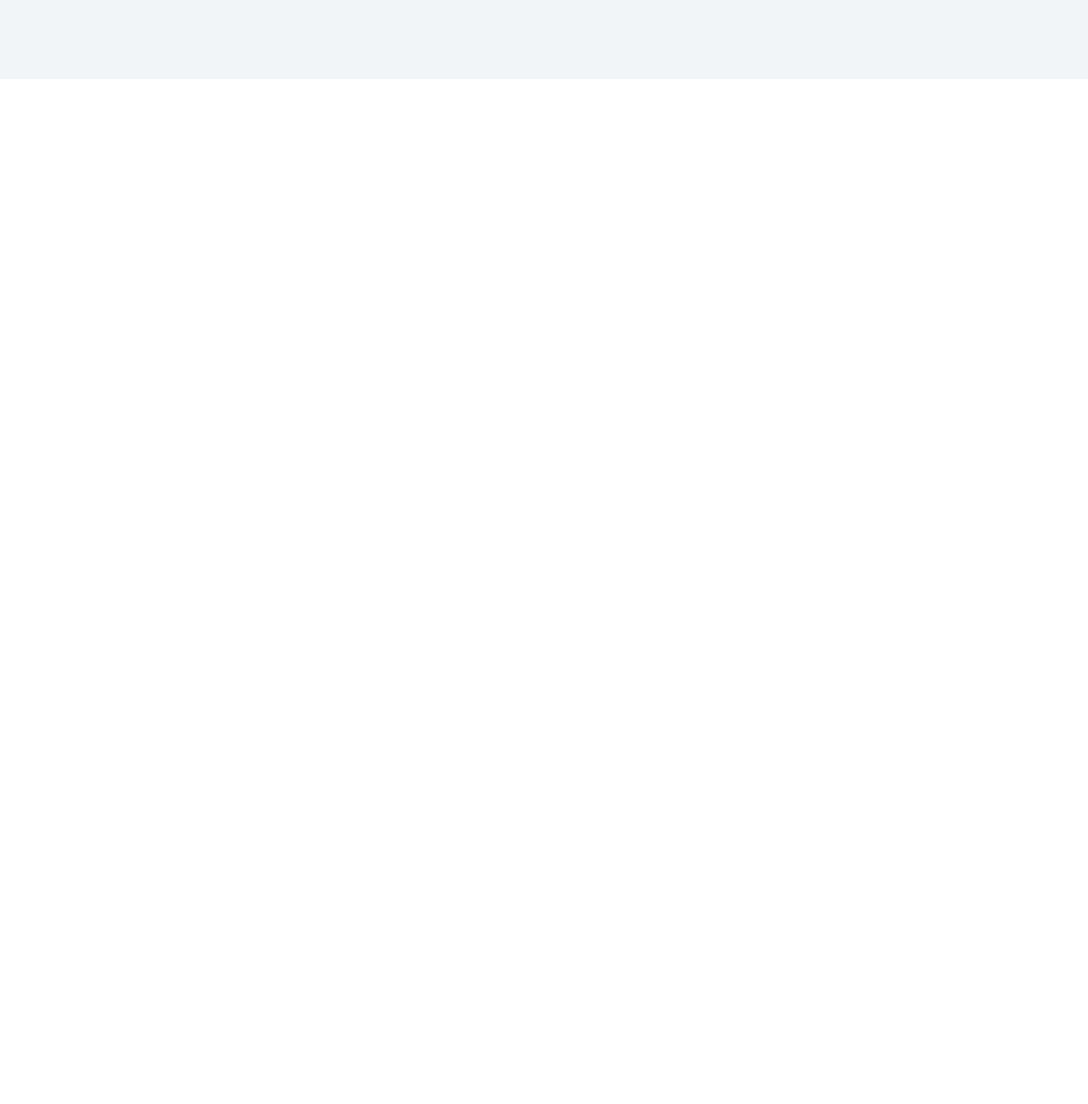
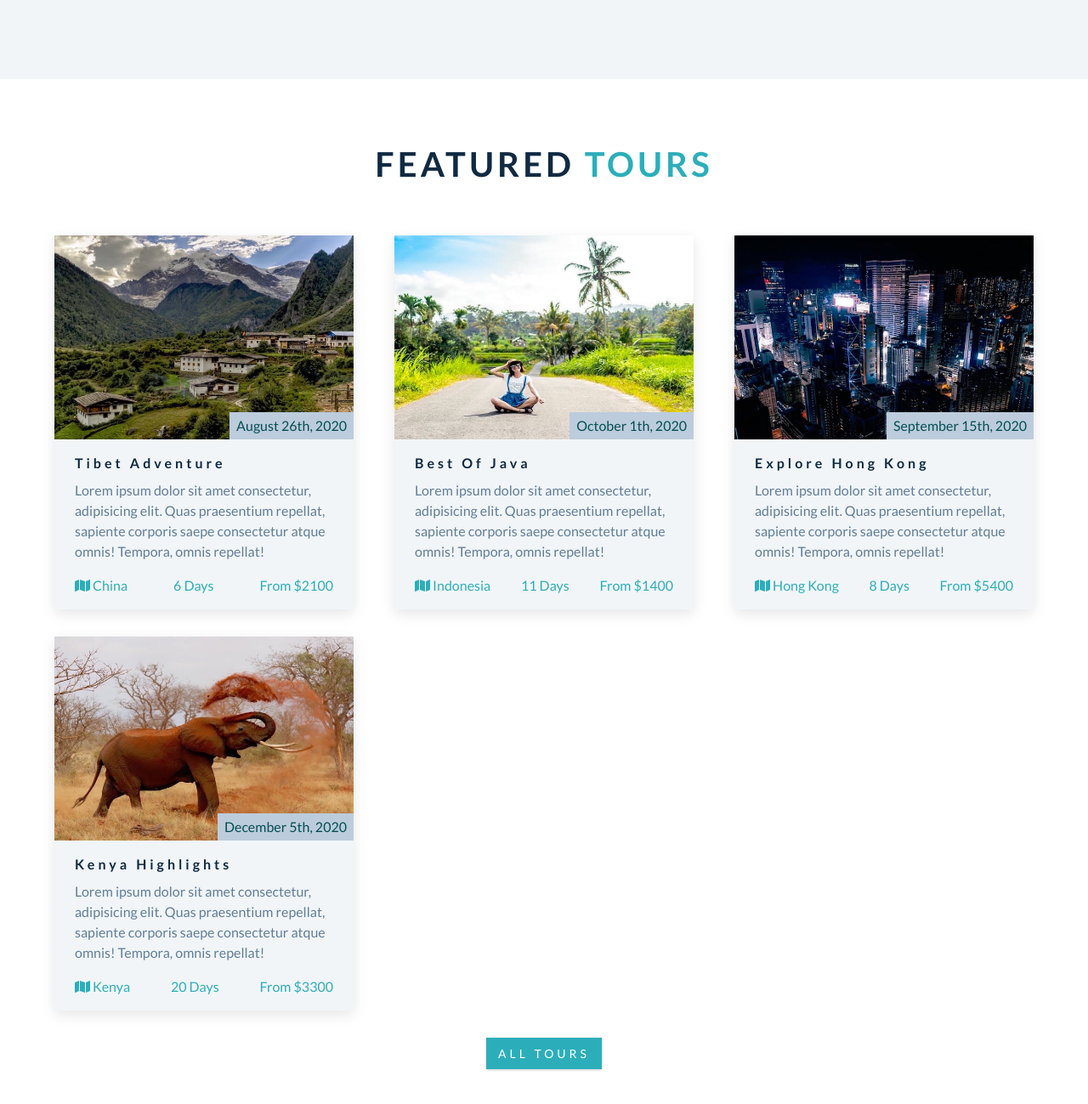
Before and after one commit to alasgar88/Backroads-Tour-Company, a plain HTML site: page index.html in a window 1280 px wide. Shown: the part 1852-3151 px from the top of the page at 85% size. Before the commit the page ends 1945 px from the top, so only its background shows below. Drawn offline with Linux system fonts and the light colour scheme.

Commit message:
tour section

```diff
--- a/css/styles.css
+++ b/css/styles.css
@@ -336,6 +336,71 @@ Services
 Featured Tours
 ===============
 */
+.tour-card{
+  transition: var(--transition);
+  background-color: var(--clr-grey-10);
+  box-shadow: var(--light-shadow);
+  margin-bottom: 2rem;
+}
+.tour-card:hover{
+  box-shadow: var(--dark-shadow);
+  transform: scale(1.02);
+}
+.tour-img-container{
+  position: relative;
+}
+.tour-img{
+  height: 15rem;
+  object-fit: cover;
+}
+
+.tour-date{
+  position: absolute;
+  right: 0;
+  bottom: 0;
+  background: var(--clr-grey-8);
+  margin-bottom: 0;
+  color: var(--clr-primary-1);
+  padding: 0.25rem 0.5rem;
+  text-transform: capitalize;
+}
+
+.tour-info{
+  padding: 1.25rem 1.5rem;
+}
+.tour-footer{
+  display: flex;
+  flex-wrap: wrap;
+  justify-content: space-between;
+  align-items: center;
+}
+.tour-footer p{
+  line-height: 0;
+  margin-bottom: 0;
+  text-transform: capitalize;
+  color: var(--clr-primary-5);
+}
+
+.tour-btn{
+  text-align: center;
+}
+
+@media screen and (min-width:768px){
+  .featured-center{
+    display: flex;
+    flex-wrap: wrap;
+    justify-content: space-between;
+  }
+  .tour-card{
+    flex:0 0 calc(50% - 2rem);
+  }
+}
+
+@media screen and (min-width:1170px){
+  .tour-card{
+    flex:0 0 calc(33.333% - 2rem);
+  }
+}
 
 /*
 ===============
--- a/index.html
+++ b/index.html
@@ -100,6 +100,111 @@
     <!--end services -->
 
     <!-- featured tours -->
+    <section class="section" id="featured">
+      <!-- section-title -->
+      <div class="section-title">
+        <h2>featured <span>tours</span></h2>
+      </div>
+      <!-- end of section-title -->
+      <!-- featured-center -->
+      <div class="section-center featured-center">
+        <!-- single tour -->
+        <article class="tour-card">
+          <div class="tour-img-container">
+            <img src="./images/tour-1.jpeg" alt="tour-img" class="tour-img">
+            <p class="tour-date">august 26th, 2020</p>
+          </div>
+          <!-- tour info -->
+          <div class="tour-info">
+            <h4>tibet adventure</h4>
+            <p>Lorem ipsum dolor sit amet consectetur, adipisicing elit. Quas praesentium repellat, sapiente corporis saepe consectetur atque omnis! Tempora, omnis repellat!</p>
+            <div class="tour-footer">
+              <p>
+                <span>
+                  <i class="fas fa-map"></i>
+                  china
+                </span>
+              </p>
+              <p>6 days</p>
+              <p>from $2100</p>
+            </div>
+          </div>
+        </article>
+        <!-- end of single tour -->
+        <!-- single tour -->
+        <article class="tour-card">
+          <div class="tour-img-container">
+            <img src="./images/tour-2.jpeg" alt="tour-img" class="tour-img">
+            <p class="tour-date">october 1th, 2020</p>
+          </div>
+          <!-- tour info -->
+          <div class="tour-info">
+            <h4>best of java</h4>
+            <p>Lorem ipsum dolor sit amet consectetur, adipisicing elit. Quas praesentium repellat, sapiente corporis saepe consectetur atque omnis! Tempora, omnis repellat!</p>
+            <div class="tour-footer">
+              <p>
+                <span>
+                  <i class="fas fa-map"></i>
+                  indonesia
+                </span>
+              </p>
+              <p>11 days</p>
+              <p>from $1400</p>
+            </div>
+          </div>
+        </article>
+        <!-- end of single tour -->
+        <!-- single tour -->
+        <article class="tour-card">
+          <div class="tour-img-container">
+            <img src="./images/tour-3.jpeg" alt="tour-img" class="tour-img">
+            <p class="tour-date">september 15th, 2020</p>
+          </div>
+          <!-- tour info -->
+          <div class="tour-info">
+            <h4>explore hong kong</h4>
+            <p>Lorem ipsum dolor sit amet consectetur, adipisicing elit. Quas praesentium repellat, sapiente corporis saepe consectetur atque omnis! Tempora, omnis repellat!</p>
+            <div class="tour-footer">
+              <p>
+                <span>
+                  <i class="fas fa-map"></i>
+                  hong kong
+                </span>
+              </p>
+              <p>8 days</p>
+              <p>from $5400</p>
+            </div>
+          </div>
+        </article>
+        <!-- end of single tour -->
+        <!-- single tour -->
+        <article class="tour-card">
+          <div class="tour-img-container">
+            <img src="./images/tour-4.jpeg" alt="tour-img" class="tour-img">
+            <p class="tour-date">december 5th, 2020</p>
+          </div>
+          <!-- tour info -->
+          <div class="tour-info">
+            <h4>kenya highlights</h4>
+            <p>Lorem ipsum dolor sit amet consectetur, adipisicing elit. Quas praesentium repellat, sapiente corporis saepe consectetur atque omnis! Tempora, omnis repellat!</p>
+            <div class="tour-footer">
+              <p>
+                <span>
+                  <i class="fas fa-map"></i>
+                  kenya
+                </span>
+              </p>
+              <p>20 days</p>
+              <p>from $3300</p>
+            </div>
+          </div>
+        </article>
+        <!-- end of single tour -->
+      </div>
+        <div class="tour-btn">
+          <a href="#" class="btn"> all tours</a>
+        </div>
+    </section>
     <!-- end of featured tours -->
 
     <!-- contact -->
```
